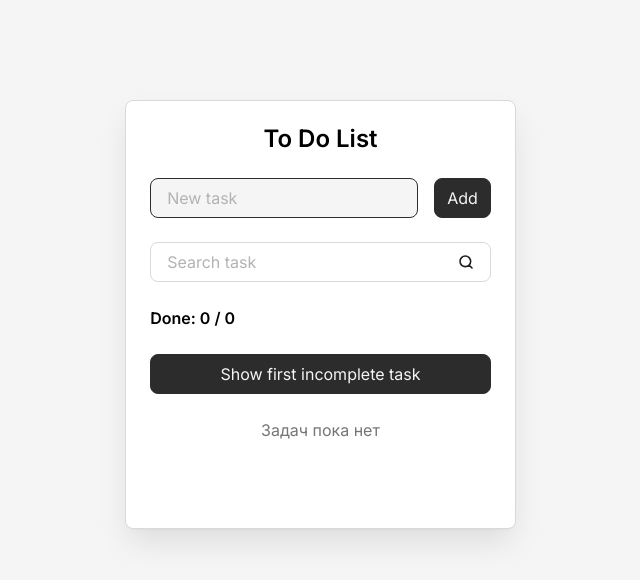
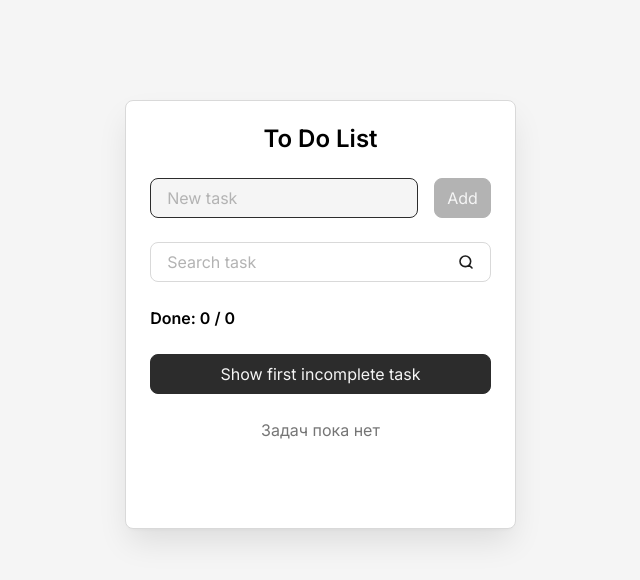
Before and after one commit to vitalk15/Todo-React, a React (Vite) app: page / in a window 1280 px wide. Shown: the top 580 px of the page, without its empty margins (312-952 px from the left). Built offline with nearby package versions, Linux system fonts and the light colour scheme.

Commit message:
добавил блокировку кнопки Add при пустом значении

```diff
--- a/src/components/AddTaskForm.jsx
+++ b/src/components/AddTaskForm.jsx
@@ -7,9 +7,15 @@ const AddTaskForm = () => {
 	const { addTask, newTaskTitle, setNewTaskTitle, newTaskInputRef } =
 		useContext(TasksContext)
 
+	const clearNewTaskTitle = newTaskTitle.trim()
+	const isNewTaskTitleEmpty = clearNewTaskTitle.length === 0
+
 	const onSubmit = (event) => {
 		event.preventDefault()
-		addTask()
+
+		if (!isNewTaskTitleEmpty) {
+			addTask(clearNewTaskTitle)
+		}
 	}
 
 	return (
@@ -22,7 +28,9 @@ const AddTaskForm = () => {
 				onInput={(event) => setNewTaskTitle(event.target.value)}
 				ref={newTaskInputRef}
 			/>
-			<Button type="submit">Add</Button>
+			<Button type="submit" isDisabled={isNewTaskTitleEmpty}>
+				Add
+			</Button>
 		</form>
 	)
 }
--- a/src/components/Button.jsx
+++ b/src/components/Button.jsx
@@ -1,8 +1,13 @@
 const Button = (props) => {
-	const { className, type = 'button', children, onClick } = props
+	const { className, type = 'button', children, onClick, isDisabled } = props
 
 	return (
-		<button className={`button ${className}`} type={type} onClick={onClick}>
+		<button
+			className={`button ${className}`}
+			type={type}
+			onClick={onClick}
+			disabled={isDisabled}
+		>
 			{children}
 		</button>
 	)
--- a/src/hooks/useTasks.js
+++ b/src/hooks/useTasks.js
@@ -41,11 +41,10 @@ const useTasks = () => {
 		[tasks]
 	)
 
-	const addTask = useCallback(() => {
-		if (newTaskTitle.trim().length > 0) {
+	const addTask = useCallback((title) => {
 		const newTask = {
 			id: Date.now().toString(),
-				title: newTaskTitle,
+			title,
 			isDone: false,
 		}
 
@@ -66,8 +65,7 @@ const useTasks = () => {
 		// ])
 		// setNewTaskTitle('')
 		// setSearchQuery('')
-		}
-	}, [newTaskTitle])
+	}, [])
 
 	useEffect(() => {
 		saveTasks(tasks)
--- a/src/styles/components/button.css
+++ b/src/styles/components/button.css
@@ -9,6 +9,7 @@
 	border: 1px solid var(--color-dark-2);
 	border-radius: var(--border-radius);
 
+	&:not(:disabled) {
 		&:hover {
 			color: var(--color-dark-2);
 			background-color: transparent;
@@ -18,3 +19,10 @@
 			scale: 1.05;
 		}
 	}
+
+	&:disabled {
+		background-color: var(--color-gray-3);
+		border-color: var(--color-gray-3);
+		cursor: not-allowed;
+	}
+}
```
Lines whose indentation alone changed are shown as unchanged.
